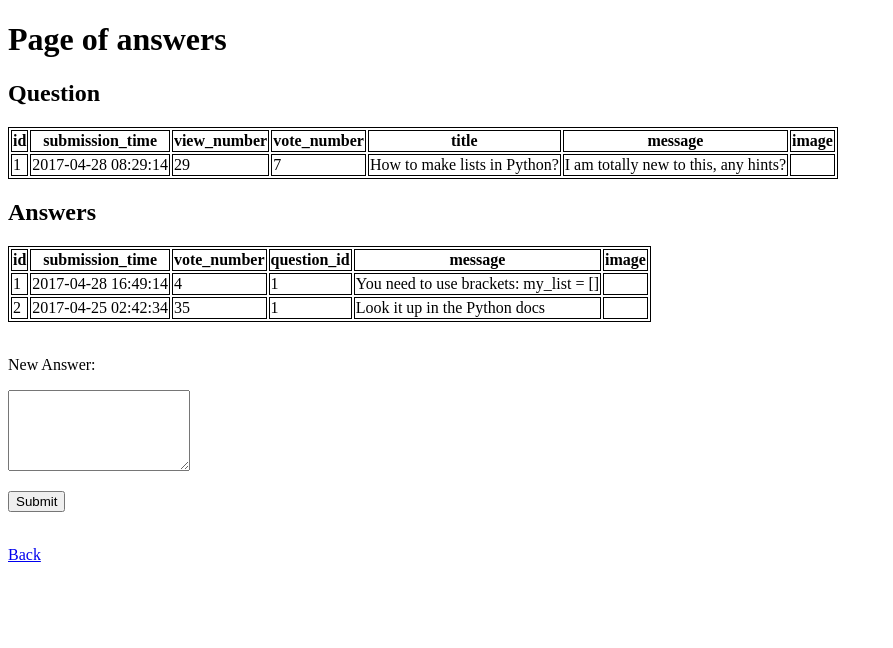
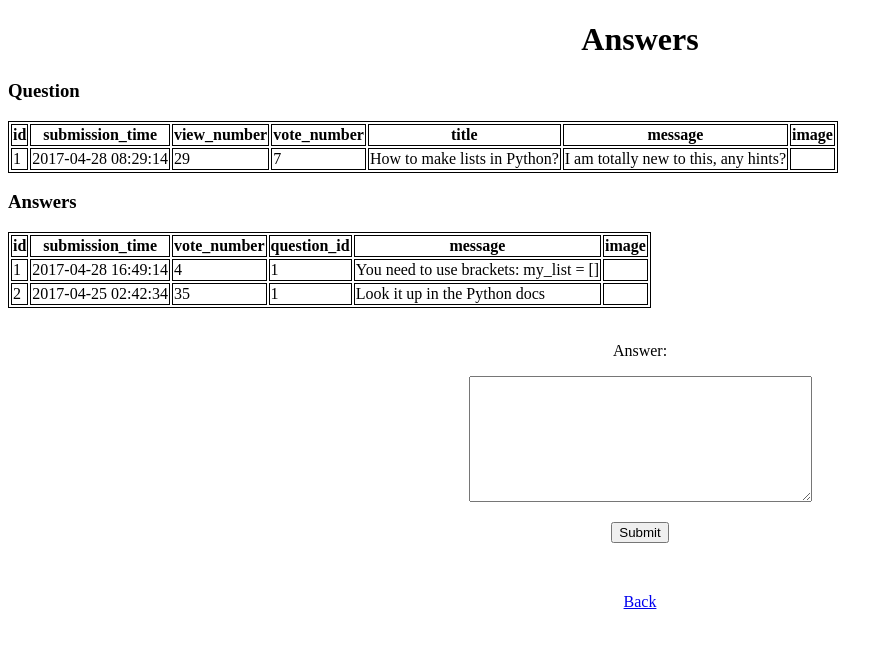
Before and after one commit to Kattkovacs/ask-mate-trolleyriders, a Flask app: page /question/1/new-answer in a window 1280 px wide. Shown: the top 648 px of the page, without its empty margins (0-893 px from the left). Run offline with Flask 2, Linux system fonts and the light colour scheme; some libraries are stand-ins or nearby versions.

Commit message:
add question and align center

```diff
--- a/data_manager.py
+++ b/data_manager.py
@@ -12,6 +12,17 @@ def filter_by_question_id(list, question_id, id='id'):
             filtered.append(item)
     return filtered
 
+def generate_question(leng, title, message):
+    question = {}
+    question['id'] = leng + 1
+    question['submission_time'] = int(round(datetime.timestamp(datetime.now())))
+    question['view_number'] = 0
+    question['vote_number'] = 0
+    question['title'] = title
+    question['message'] = message
+    question['image'] = None
+
+    return question
 
 def generate_answer(leng, question_id, message):
     answer = {}
--- a/server.py
+++ b/server.py
@@ -10,9 +10,13 @@ def hello():
     return render_template("index.html")
 
 
-@app.route("/list")
+@app.route("/list", methods=['GET', 'POST'])
 def list():
     questions = connection.csv_to_list_of_dict("question.csv")
+    if request.method == 'POST':
+        newquestion = data_manager.generate_question(len(questions), request.form['title'], request.form['message'])
+        questions.append(newquestion)
+        connection.list_of_dict_to_csv(questions, "question.csv")
     questions = data_manager.decode_timestamp(questions)
 
     return render_template("list.html", questions=questions)
--- a/templates/index.html
+++ b/templates/index.html
@@ -6,7 +6,7 @@
 </head>
 
 <body>
-    <h1>Ask Mate</h1>
-    <p>Click <a href="/list">here<a> to start.<p>
+    <h1 align="center">Ask Mate</h1>
+    <p align="center">Click <a href="/list">here<a> to start.<p>
 </body>
 </html>
--- a/templates/list.html
+++ b/templates/list.html
@@ -11,7 +11,7 @@
 </head>
 
 <body>
-    <h1>Page of questions</h1>
+    <h1 align="center">Questions</h1>
     <table>
         <thead style="border: 1px solid black;">
         <tr>
@@ -39,7 +39,7 @@
         </tr>
         {% endfor %}
         </tbody>
-    </table>
-    <p>Click <a href="/add-question">here<a> to add new question.<p>
+    </table><br>
+    <form action="/add-question"><p align="center"><input type="submit" value="New Question"></p></form>
 </body>
 </html>
--- a/templates/new-answer.html
+++ b/templates/new-answer.html
@@ -11,8 +11,8 @@
 </head>
 
 <body>
-    <h1>Page of answers</h1>
-    <h2>Question</h2>
+    <h1 align="center">Answers</h1>
+    <h3>Question</h3>
     <table>
         <thead style="border: 1px solid black;">
         <tr>
@@ -39,7 +39,7 @@
         {% endfor %}
         </tbody>
     </table>
-    <h2>Answers</h2>
+    <h3>Answers</h3>
     <table>
         <thead style="border: 1px solid black;">
         <tr>
@@ -65,10 +65,10 @@
         </tbody>
     </table><br>
     <form action="/question/{{ questions[0].get('id') }}/new-answer" method="post">
-    <p>New Answer:</p>
-    <p><textarea rows="5" cols="20" name="message"></textarea></p>
-    <p><input type="submit" value="Submit"></p>
+    <p align="center">Answer:</p>
+    <p align="center"><textarea rows="8" cols="40" name="message"></textarea></p>
+    <p align="center"><input type="submit" value="Submit"></p>
     </form><br>
-<a href="/list">Back</a>
+    <p align="center"><a href="/list">Back</a></p>
 </body>
 </html>
```
Also changed, not shown: templates/add-question.html (+8 -9 lines), templates/question.html (+5 -5 lines).
